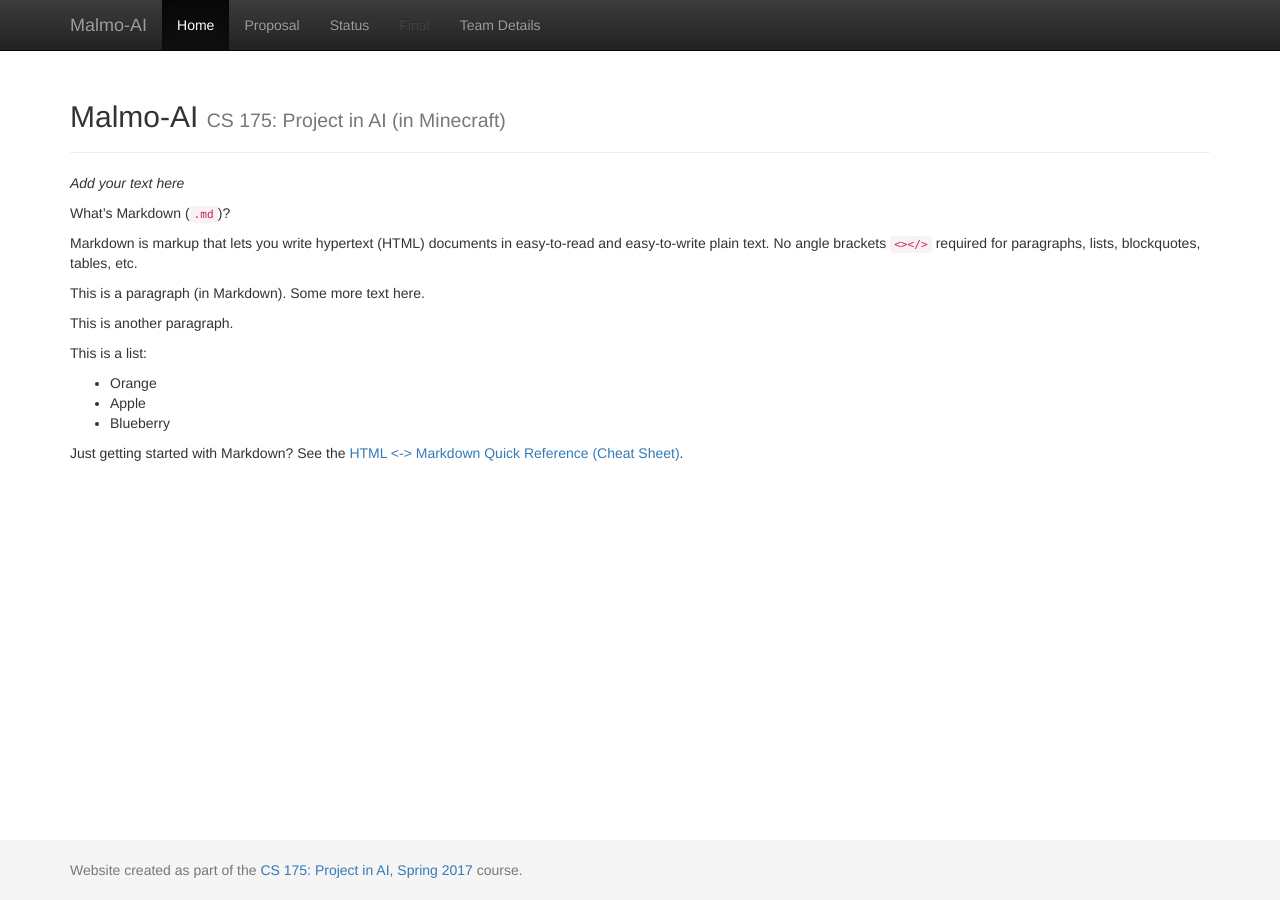
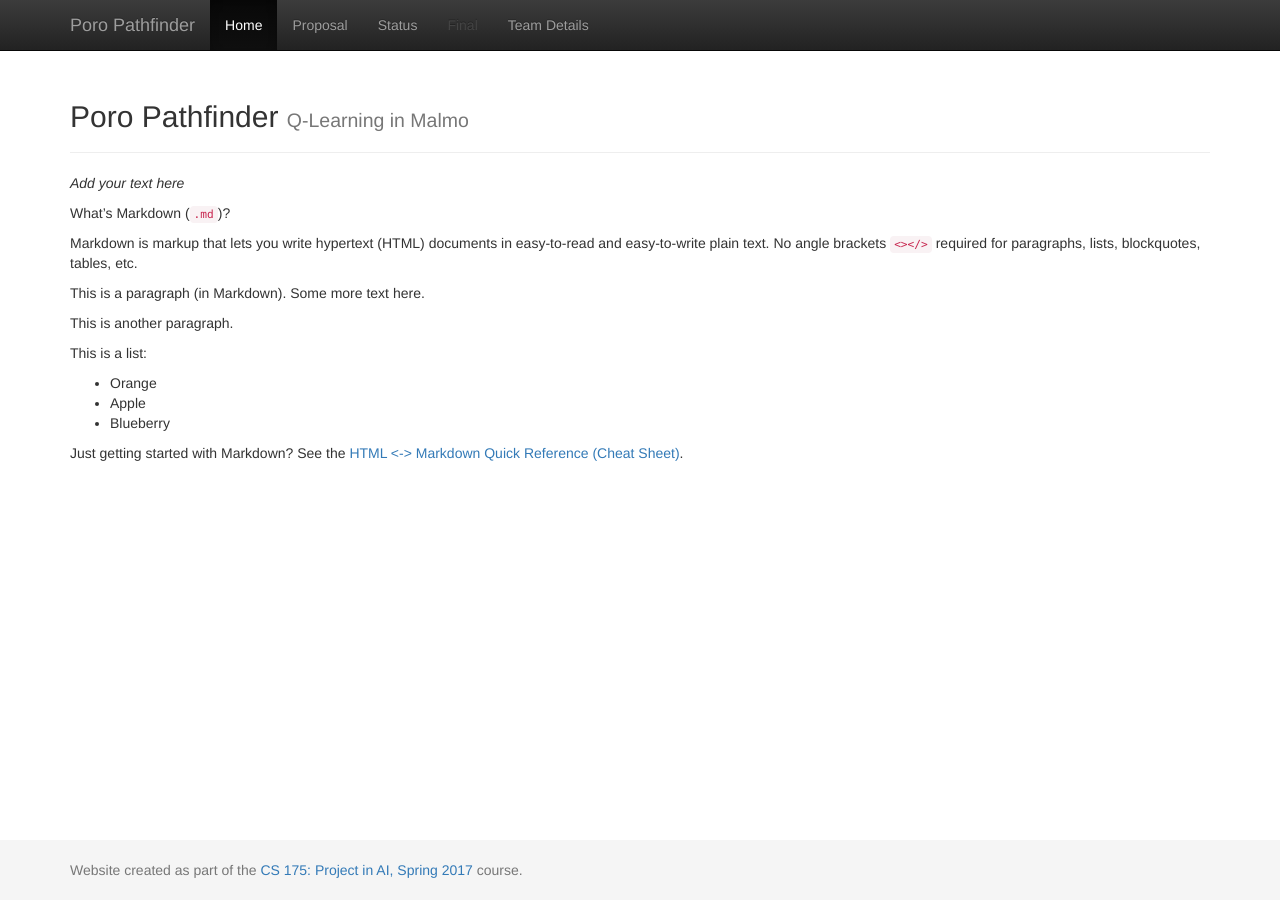
Before and after one commit to ctypewriter/Malmo-AI, a Jekyll site: the page built from docs/index.md, in a window 1280 px wide. Built offline with Jekyll 4.4.1, drawn with Linux system fonts in a browser that asks for light colours.

Commit message:
Update _config.yml

```diff
--- a/docs/_config.yml
+++ b/docs/_config.yml
@@ -1,8 +1,8 @@
 ###########
 # site.title
 
-title:    'Malmo-AI'
-subtitle: 'CS 175: Project in AI (in Minecraft)'
+title:    'Poro Pathfinder'
+subtitle: 'Q-Learning in Malmo'
 
 
 #########################
```
